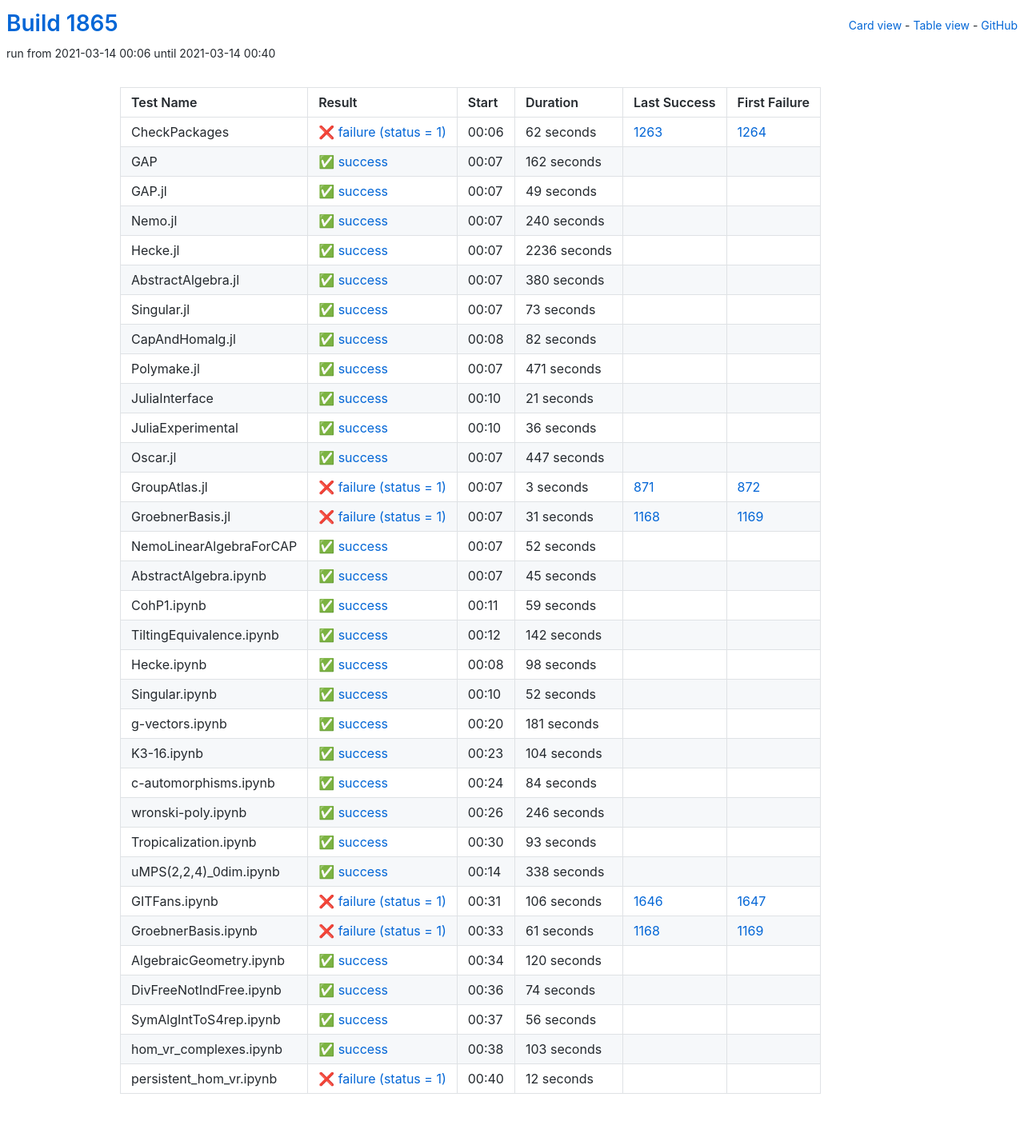
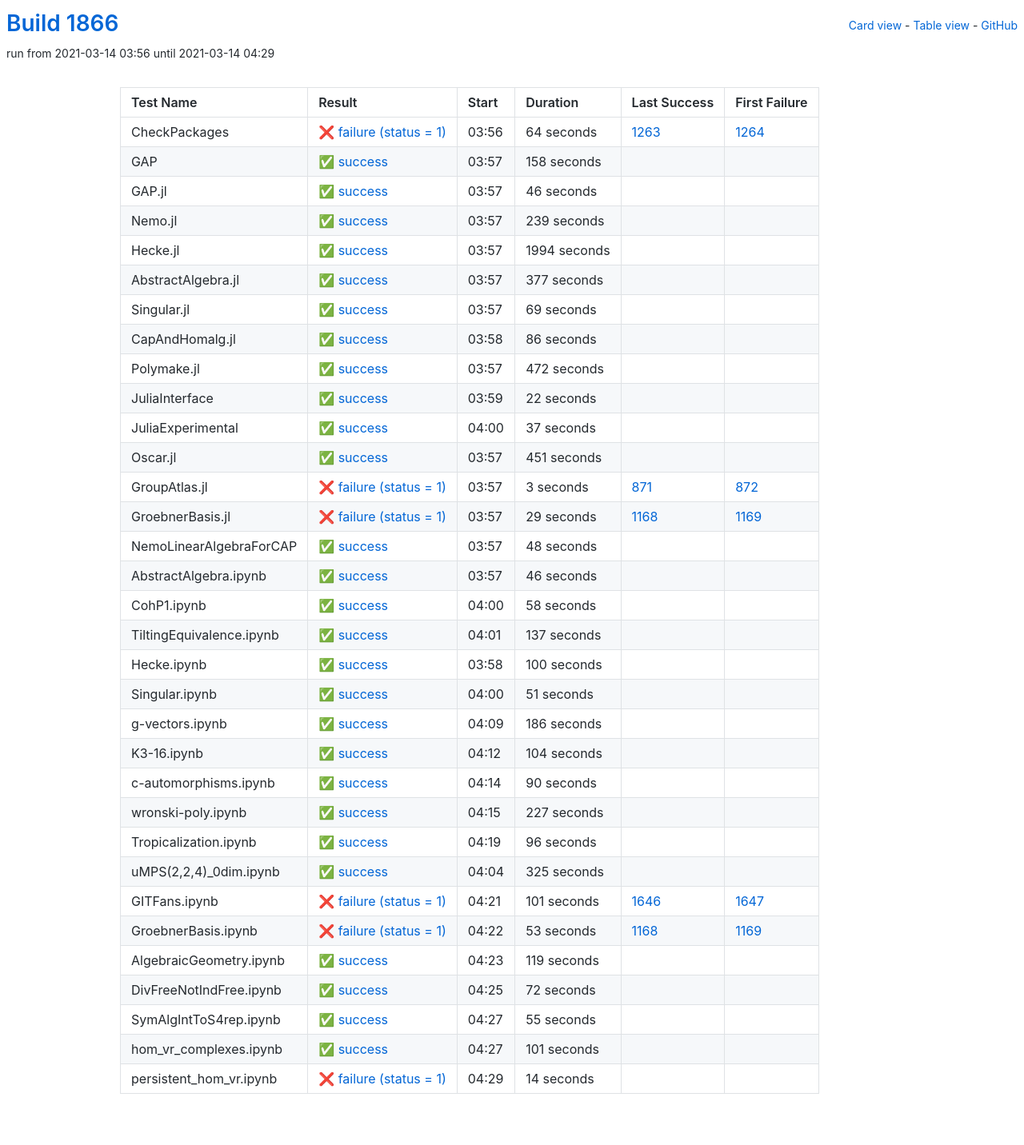
Before and after one commit to oscar-system/oscar-ci-status-stable, a Jekyll site: the page built from table.html, in a window 1280 px wide. Shown: the whole page at 80% size. Built offline with Jekyll 4.4.1, drawn with Linux system fonts in a browser that asks for light colours.

Commit message:
Build #1866

```diff
--- a/_data/ci.yml
+++ b/_data/ci.yml
@@ -1,6 +1,6 @@
 ---
-build: 1865
-build_url: https://oscarci.mathematik.uni-kl.de/job/oscar-stable/1865/
+build: 1866
+build_url: https://oscarci.mathematik.uni-kl.de/job/oscar-stable/1866/
 job: oscar-stable
 organization: oscar-system
 repo: oscar-ci-status-stable
@@ -8,152 +8,152 @@ repourl: https://github.com/oscar-system/oscar-ci-status-stable
 tests:
 - name: CheckPackages
   id: checkpackages
-  log: https://oscarci.mathematik.uni-kl.de/job/oscar-stable/1865/artifact/logs/build-1865/CheckPackages.log
-  start: 2021-03-14 00:06
+  log: https://oscarci.mathematik.uni-kl.de/job/oscar-stable/1866/artifact/logs/build-1866/CheckPackages.log
+  start: 2021-03-14 03:56
   success: false
   exitcode: 1
   status: failure
-  duration: 62
+  duration: 64
   last_success: 1263
   last_success_url: https://oscarci.mathematik.uni-kl.de/job/oscar-stable/1263/
   first_failure: 1264
   first_failure_url: https://oscarci.mathematik.uni-kl.de/job/oscar-stable/1264/
 - name: GAP
   id: gap
-  log: https://oscarci.mathematik.uni-kl.de/job/oscar-stable/1865/artifact/logs/build-1865/GAP.log
-  start: 2021-03-14 00:07
+  log: https://oscarci.mathematik.uni-kl.de/job/oscar-stable/1866/artifact/logs/build-1866/GAP.log
+  start: 2021-03-14 03:57
   success: true
   exitcode: 0
   status: success
-  duration: 162
+  duration: 158
   last_success: false
   last_success_url:
   first_failure: false
   first_failure_url:
 - name: GAP.jl
   id: gap-jl
-  log: https://oscarci.mathematik.uni-kl.de/job/oscar-stable/1865/artifact/logs/build-1865/GAP.jl.log
-  start: 2021-03-14 00:07
+  log: https://oscarci.mathematik.uni-kl.de/job/oscar-stable/1866/artifact/logs/build-1866/GAP.jl.log
+  start: 2021-03-14 03:57
   success: true
   exitcode: 0
   status: success
-  duration: 49
+  duration: 46
   last_success: false
   last_success_url:
   first_failure: false
   first_failure_url:
 - name: Nemo.jl
   id: nemo-jl
-  log: https://oscarci.mathematik.uni-kl.de/job/oscar-stable/1865/artifact/logs/build-1865/Nemo.jl.log
-  start: 2021-03-14 00:07
+  log: https://oscarci.mathematik.uni-kl.de/job/oscar-stable/1866/artifact/logs/build-1866/Nemo.jl.log
+  start: 2021-03-14 03:57
   success: true
   exitcode: 0
   status: success
-  duration: 240
+  duration: 239
   last_success: false
   last_success_url:
   first_failure: false
   first_failure_url:
 - name: Hecke.jl
   id: hecke-jl
-  log: https://oscarci.mathematik.uni-kl.de/job/oscar-stable/1865/artifact/logs/build-1865/Hecke.jl.log
-  start: 2021-03-14 00:07
+  log: https://oscarci.mathematik.uni-kl.de/job/oscar-stable/1866/artifact/logs/build-1866/Hecke.jl.log
+  start: 2021-03-14 03:57
   success: true
   exitcode: 0
   status: success
-  duration: 2236
+  duration: 1994
   last_success: false
   last_success_url:
   first_failure: false
   first_failure_url:
 - name: AbstractAlgebra.jl
   id: abstractalgebra-jl
-  log: https://oscarci.mathematik.uni-kl.de/job/oscar-stable/1865/artifact/logs/build-1865/AbstractAlgebra.jl.log
-  start: 2021-03-14 00:07
+  log: https://oscarci.mathematik.uni-kl.de/job/oscar-stable/1866/artifact/logs/build-1866/AbstractAlgebra.jl.log
+  start: 2021-03-14 03:57
   success: true
   exitcode: 0
   status: success
-  duration: 380
+  duration: 377
   last_success: false
   last_success_url:
   first_failure: false
   first_failure_url:
 - name: Singular.jl
   id: singular-jl
-  log: https://oscarci.mathematik.uni-kl.de/job/oscar-stable/1865/artifact/logs/build-1865/Singular.jl.log
-  start: 2021-03-14 00:07
+  log: https://oscarci.mathematik.uni-kl.de/job/oscar-stable/1866/artifact/logs/build-1866/Singular.jl.log
+  start: 2021-03-14 03:57
   success: true
   exitcode: 0
   status: success
-  duration: 73
+  duration: 69
   last_success: false
   last_success_url:
   first_failure: false
   first_failure_url:
 - name: CapAndHomalg.jl
   id: capandhomalg-jl
-  log: https://oscarci.mathematik.uni-kl.de/job/oscar-stable/1865/artifact/logs/build-1865/CapAndHomalg.jl.log
-  start: 2021-03-14 00:08
+  log: https://oscarci.mathematik.uni-kl.de/job/oscar-stable/1866/artifact/logs/build-1866/CapAndHomalg.jl.log
+  start: 2021-03-14 03:58
   success: true
   exitcode: 0
   status: success
-  duration: 82
+  duration: 86
   last_success: false
   last_success_url:
   first_failure: false
   first_failure_url:
 - name: Polymake.jl
   id: polymake-jl
-  log: https://oscarci.mathematik.uni-kl.de/job/oscar-stable/1865/artifact/logs/build-1865/Polymake.jl.log
-  start: 2021-03-14 00:07
+  log: https://oscarci.mathematik.uni-kl.de/job/oscar-stable/1866/artifact/logs/build-1866/Polymake.jl.log
+  start: 2021-03-14 03:57
   success: true
   exitcode: 0
   status: success
-  duration: 471
+  duration: 472
   last_success: false
   last_success_url:
   first_failure: false
   first_failure_url:
 - name: JuliaInterface
   id: juliainterface
-  log: https://oscarci.mathematik.uni-kl.de/job/oscar-stable/1865/artifact/logs/build-1865/JuliaInterface.log
-  start: 2021-03-14 00:10
+  log: https://oscarci.mathematik.uni-kl.de/job/oscar-stable/1866/artifact/logs/build-1866/JuliaInterface.log
+  start: 2021-03-14 03:59
   success: true
   exitcode: 0
   status: success
-  duration: 21
+  duration: 22
   last_success: false
   last_success_url:
   first_failure: false
   first_failure_url:
 - name: JuliaExperimental
   id: juliaexperimental
-  log: https://oscarci.mathematik.uni-kl.de/job/oscar-stable/1865/artifact/logs/build-1865/JuliaExperimental.log
-  start: 2021-03-14 00:10
+  log: https://oscarci.mathematik.uni-kl.de/job/oscar-stable/1866/artifact/logs/build-1866/JuliaExperimental.log
+  start: 2021-03-14 04:00
   success: true
   exitcode: 0
   status: success
-  duration: 36
+  duration: 37
   last_success: false
   last_success_url:
   first_failure: false
   first_failure_url:
 - name: Oscar.jl
   id: oscar-jl
-  log: https://oscarci.mathematik.uni-kl.de/job/oscar-stable/1865/artifact/logs/build-1865/Oscar.jl.log
-  start: 2021-03-14 00:07
+  log: https://oscarci.mathematik.uni-kl.de/job/oscar-stable/1866/artifact/logs/build-1866/Oscar.jl.log
+  start: 2021-03-14 03:57
   success: true
   exitcode: 0
   status: success
-  duration: 447
+  duration: 451
   last_success: false
   last_success_url:
   first_failure: false
   first_failure_url:
 - name: GroupAtlas.jl
   id: groupatlas-jl
-  log: https://oscarci.mathematik.uni-kl.de/job/oscar-stable/1865/artifact/logs/build-1865/GroupAtlas.jl.log
-  start: 2021-03-14 00:07
+  log: https://oscarci.mathematik.uni-kl.de/job/oscar-stable/1866/artifact/logs/build-1866/GroupAtlas.jl.log
+  start: 2021-03-14 03:57
   success: false
   exitcode: 1
   status: failure
@@ -164,104 +164,104 @@ tests:
   first_failure_url: https://oscarci.mathematik.uni-kl.de/job/oscar-stable/872/
 - name: GroebnerBasis.jl
   id: groebnerbasis-jl
-  log: https://oscarci.mathematik.uni-kl.de/job/oscar-stable/1865/artifact/logs/build-1865/GroebnerBasis.jl.log
-  start: 2021-03-14 00:07
+  log: https://oscarci.mathematik.uni-kl.de/job/oscar-stable/1866/artifact/logs/build-1866/GroebnerBasis.jl.log
+  start: 2021-03-14 03:57
   success: false
   exitcode: 1
   status: failure
-  duration: 31
+  duration: 29
   last_success: 1168
   last_success_url: https://oscarci.mathematik.uni-kl.de/job/oscar-stable/1168/
   first_failure: 1169
   first_failure_url: https://oscarci.mathematik.uni-kl.de/job/oscar-stable/1169/
 - name: NemoLinearAlgebraForCAP
   id: nemolinearalgebraforcap
-  log: https://oscarci.mathematik.uni-kl.de/job/oscar-stable/1865/artifact/logs/build-1865/NemoLinearAlgebraForCAP.log
-  start: 2021-03-14 00:07
+  log: https://oscarci.mathematik.uni-kl.de/job/oscar-stable/1866/artifact/logs/build-1866/NemoLinearAlgebraForCAP.log
+  start: 2021-03-14 03:57
   success: true
   exitcode: 0
   status: success
-  duration: 52
+  duration: 48
   last_success: false
   last_success_url:
   first_failure: false
   first_failure_url:
 - name: AbstractAlgebra.ipynb
   id: abstractalgebra-ipynb
-  log: https://oscarci.mathematik.uni-kl.de/job/oscar-stable/1865/artifact/logs/build-1865/AbstractAlgebra.ipynb.log
-  start: 2021-03-14 00:07
+  log: https://oscarci.mathematik.uni-kl.de/job/oscar-stable/1866/artifact/logs/build-1866/AbstractAlgebra.ipynb.log
+  start: 2021-03-14 03:57
   success: true
   exitcode: 0
   status: success
-  duration: 45
+  duration: 46
   last_success: false
   last_success_url:
   first_failure: false
   first_failure_url:
 - name: CohP1.ipynb
   id: cohp1-ipynb
-  log: https://oscarci.mathematik.uni-kl.de/job/oscar-stable/1865/artifact/logs/build-1865/CohP1.ipynb.log
-  start: 2021-03-14 00:11
+  log: https://oscarci.mathematik.uni-kl.de/job/oscar-stable/1866/artifact/logs/build-1866/CohP1.ipynb.log
+  start: 2021-03-14 04:00
   success: true
   exitcode: 0
   status: success
-  duration: 59
+  duration: 58
   last_success: false
   last_success_url:
   first_failure: false
   first_failure_url:
 - name: TiltingEquivalence.ipynb
   id: tiltingequivalence-ipynb
-  log: https://oscarci.mathematik.uni-kl.de/job/oscar-stable/1865/artifact/logs/build-1865/TiltingEquivalence.ipynb.log
-  start: 2021-03-14 00:12
+  log: https://oscarci.mathematik.uni-kl.de/job/oscar-stable/1866/artifact/logs/build-1866/TiltingEquivalence.ipynb.log
+  start: 2021-03-14 04:01
   success: true
   exitcode: 0
   status: success
-  duration: 142
+  duration: 137
   last_success: false
   last_success_url:
   first_failure: false
   first_failure_url:
 - name: Hecke.ipynb
   id: hecke-ipynb
-  log: https://oscarci.mathematik.uni-kl.de/job/oscar-stable/1865/artifact/logs/build-1865/Hecke.ipynb.log
-  start: 2021-03-14 00:08
+  log: https://oscarci.mathematik.uni-kl.de/job/oscar-stable/1866/artifact/logs/build-1866/Hecke.ipynb.log
+  start: 2021-03-14 03:58
   success: true
   exitcode: 0
   status: success
-  duration: 98
+  duration: 100
   last_success: false
   last_success_url:
   first_failure: false
   first_failure_url:
 - name: Singular.ipynb
   id: singular-ipynb
-  log: https://oscarci.mathematik.uni-kl.de/job/oscar-stable/1865/artifact/logs/build-1865/Singular.ipynb.log
-  start: 2021-03-14 00:10
+  log: https://oscarci.mathematik.uni-kl.de/job/oscar-stable/1866/artifact/logs/build-1866/Singular.ipynb.log
+  start: 2021-03-14 04:00
   success: true
   exitcode: 0
   status: success
-  duration: 52
+  duration: 51
   last_success: false
   last_success_url:
   first_failure: false
   first_failure_url:
 - name: g-vectors.ipynb
   id: g-vectors-ipynb
-  log: https://oscarci.mathematik.uni-kl.de/job/oscar-stable/1865/artifact/logs/build-1865/g-vectors.ipynb.log
-  start: 2021-03-14 00:20
+  log: https://oscarci.mathematik.uni-kl.de/job/oscar-stable/1866/artifact/logs/build-1866/g-vectors.ipynb.log
+  start: 2021-03-14 04:09
   success: true
   exitcode: 0
   status: success
-  duration: 181
+  duration: 186
   last_success: false
   last_success_url:
   first_failure: false
   first_failure_url:
 - name: K3-16.ipynb
   id: k3-16-ipynb
-  log: https://oscarci.mathematik.uni-kl.de/job/oscar-stable/1865/artifact/logs/build-1865/K3-16.ipynb.log
-  start: 2021-03-14 00:23
+  log: https://oscarci.mathematik.uni-kl.de/job/oscar-stable/1866/artifact/logs/build-1866/K3-16.ipynb.log
+  start: 2021-03-14 04:12
   success: true
   exitcode: 0
   status: success
@@ -272,132 +272,132 @@ tests:
   first_failure_url:
 - name: c-automorphisms.ipynb
   id: c-automorphisms-ipynb
-  log: https://oscarci.mathematik.uni-kl.de/job/oscar-stable/1865/artifact/logs/build-1865/c-automorphisms.ipynb.log
-  start: 2021-03-14 00:24
+  log: https://oscarci.mathematik.uni-kl.de/job/oscar-stable/1866/artifact/logs/build-1866/c-automorphisms.ipynb.log
+  start: 2021-03-14 04:14
   success: true
   exitcode: 0
   status: success
-  duration: 84
+  duration: 90
   last_success: false
   last_success_url:
   first_failure: false
   first_failure_url:
 - name: wronski-poly.ipynb
   id: wronski-poly-ipynb
-  log: https://oscarci.mathematik.uni-kl.de/job/oscar-stable/1865/artifact/logs/build-1865/wronski-poly.ipynb.log
-  start: 2021-03-14 00:26
+  log: https://oscarci.mathematik.uni-kl.de/job/oscar-stable/1866/artifact/logs/build-1866/wronski-poly.ipynb.log
+  start: 2021-03-14 04:15
   success: true
   exitcode: 0
   status: success
-  duration: 246
+  duration: 227
   last_success: false
   last_success_url:
   first_failure: false
   first_failure_url:
 - name: Tropicalization.ipynb
   id: tropicalization-ipynb
-  log: https://oscarci.mathematik.uni-kl.de/job/oscar-stable/1865/artifact/logs/build-1865/Tropicalization.ipynb.log
-  start: 2021-03-14 00:30
+  log: https://oscarci.mathematik.uni-kl.de/job/oscar-stable/1866/artifact/logs/build-1866/Tropicalization.ipynb.log
+  start: 2021-03-14 04:19
   success: true
   exitcode: 0
   status: success
-  duration: 93
+  duration: 96
   last_success: false
   last_success_url:
   first_failure: false
   first_failure_url:
 - name: uMPS(2,2,4)_0dim.ipynb
   id: umps-2-2-4-0dim-ipynb
-  log: https://oscarci.mathematik.uni-kl.de/job/oscar-stable/1865/artifact/logs/build-1865/uMPS-2-2-4-_0dim.ipynb.log
-  start: 2021-03-14 00:14
+  log: https://oscarci.mathematik.uni-kl.de/job/oscar-stable/1866/artifact/logs/build-1866/uMPS-2-2-4-_0dim.ipynb.log
+  start: 2021-03-14 04:04
   success: true
   exitcode: 0
   status: success
-  duration: 338
+  duration: 325
   last_success: false
   last_success_url:
   first_failure: false
   first_failure_url:
 - name: GITFans.ipynb
   id: gitfans-ipynb
-  log: https://oscarci.mathematik.uni-kl.de/job/oscar-stable/1865/artifact/logs/build-1865/GITFans.ipynb.log
-  start: 2021-03-14 00:31
+  log: https://oscarci.mathematik.uni-kl.de/job/oscar-stable/1866/artifact/logs/build-1866/GITFans.ipynb.log
+  start: 2021-03-14 04:21
   success: false
   exitcode: 1
   status: failure
-  duration: 106
+  duration: 101
   last_success: 1646
   last_success_url: https://oscarci.mathematik.uni-kl.de/job/oscar-stable/1646/
   first_failure: 1647
   first_failure_url: https://oscarci.mathematik.uni-kl.de/job/oscar-stable/1647/
 - name: GroebnerBasis.ipynb
   id: groebnerbasis-ipynb
-  log: https://oscarci.mathematik.uni-kl.de/job/oscar-stable/1865/artifact/logs/build-1865/GroebnerBasis.ipynb.log
-  start: 2021-03-14 00:33
+  log: https://oscarci.mathematik.uni-kl.de/job/oscar-stable/1866/artifact/logs/build-1866/GroebnerBasis.ipynb.log
+  start: 2021-03-14 04:22
   success: false
   exitcode: 1
   status: failure
-  duration: 61
+  duration: 53
   last_success: 1168
   last_success_url: https://oscarci.mathematik.uni-kl.de/job/oscar-stable/1168/
   first_failure: 1169
   first_failure_url: https://oscarci.mathematik.uni-kl.de/job/oscar-stable/1169/
 - name: AlgebraicGeometry.ipynb
   id: algebraicgeometry-ipynb
-  log: https://oscarci.mathematik.uni-kl.de/job/oscar-stable/1865/artifact/logs/build-1865/AlgebraicGeometry.ipynb.log
-  start: 2021-03-14 00:34
+  log: https://oscarci.mathematik.uni-kl.de/job/oscar-stable/1866/artifact/logs/build-1866/AlgebraicGeometry.ipynb.log
+  start: 2021-03-14 04:23
   success: true
   exitcode: 0
   status: success
-  duration: 120
+  duration: 119
   last_success: false
   last_success_url:
   first_failure: false
   first_failure_url:
 - name: DivFreeNotIndFree.ipynb
   id: divfreenotindfree-ipynb
-  log: https://oscarci.mathematik.uni-kl.de/job/oscar-stable/1865/artifact/logs/build-1865/DivFreeNotIndFree.ipynb.log
-  start: 2021-03-14 00:36
+  log: https://oscarci.mathematik.uni-kl.de/job/oscar-stable/1866/artifact/logs/build-1866/DivFreeNotIndFree.ipynb.log
+  start: 2021-03-14 04:25
   success: true
   exitcode: 0
   status: success
-  duration: 74
+  duration: 72
   last_success: false
   last_success_url:
   first_failure: false
   first_failure_url:
 - name: SymAlgIntToS4rep.ipynb
   id: symalginttos4rep-ipynb
-  log: https://oscarci.mathematik.uni-kl.de/job/oscar-stable/1865/artifact/logs/build-1865/SymAlgIntToS4rep.ipynb.log
-  start: 2021-03-14 00:37
+  log: https://oscarci.mathematik.uni-kl.de/job/oscar-stable/1866/artifact/logs/build-1866/SymAlgIntToS4rep.ipynb.log
+  start: 2021-03-14 04:27
   success: true
   exitcode: 0
   status: success
-  duration: 56
+  duration: 55
   last_success: false
   last_success_url:
   first_failure: false
   first_failure_url:
 - name: hom_vr_complexes.ipynb
   id: hom-vr-complexes-ipynb
-  log: https://oscarci.mathematik.uni-kl.de/job/oscar-stable/1865/artifact/logs/build-1865/hom_vr_complexes.ipynb.log
-  start: 2021-03-14 00:38
+  log: https://oscarci.mathematik.uni-kl.de/job/oscar-stable/1866/artifact/logs/build-1866/hom_vr_complexes.ipynb.log
+  start: 2021-03-14 04:27
   success: true
   exitcode: 0
   status: success
-  duration: 103
+  duration: 101
   last_success: false
   last_success_url:
   first_failure: false
   first_failure_url:
 - name: persistent_hom_vr.ipynb
   id: persistent-hom-vr-ipynb
-  log: https://oscarci.mathematik.uni-kl.de/job/oscar-stable/1865/artifact/logs/build-1865/persistent_hom_vr.ipynb.log
-  start: 2021-03-14 00:40
+  log: https://oscarci.mathematik.uni-kl.de/job/oscar-stable/1866/artifact/logs/build-1866/persistent_hom_vr.ipynb.log
+  start: 2021-03-14 04:29
   success: false
   exitcode: 1
   status: failure
-  duration: 12
+  duration: 14
   last_success: false
   last_success_url:
   first_failure: false
```
Also changed, not shown: README.md.
